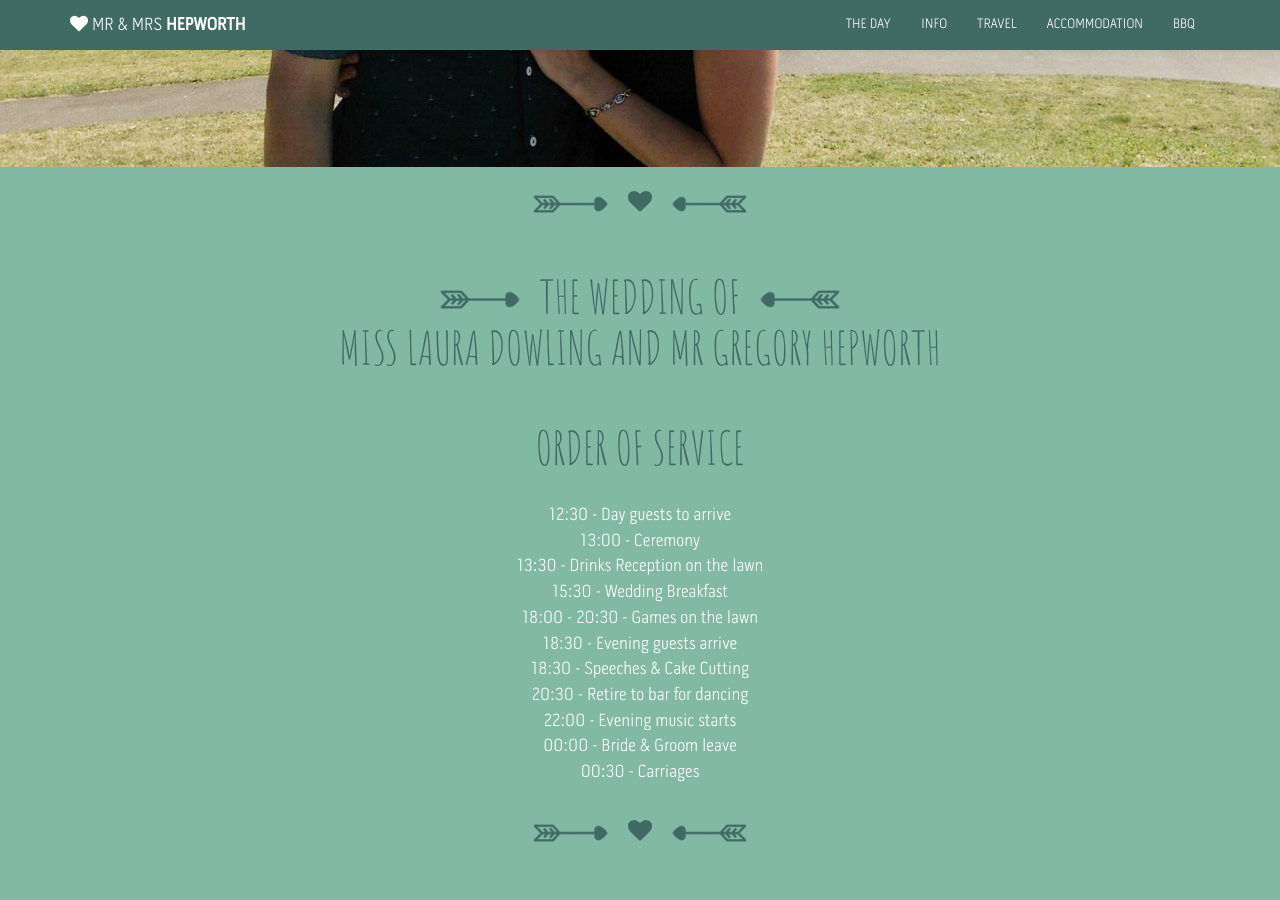
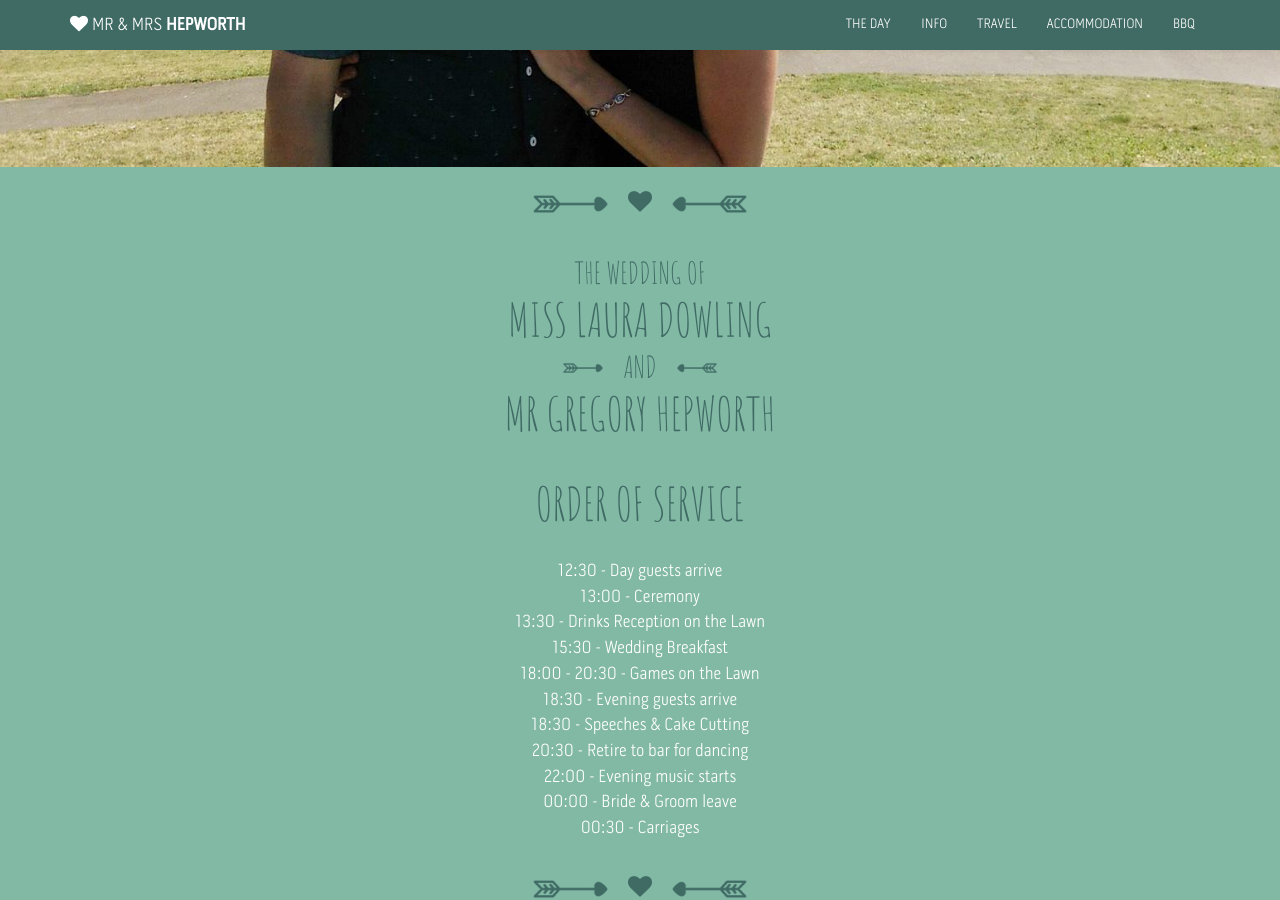
Before and after one commit to hepto/mrandmrshepworth.com, a Jekyll site: the page built from index.html, in a window 1280 px wide and 900 px high, scrolled down 733 px. Built offline with Jekyll 4.4.1, drawn with Linux system fonts in a browser that asks for light colours; nearby versions of some CDN libraries; some of the changed text lies outside the part shown.

Commit message:
Updates for smaller screens.

```diff
--- a/css/styles.scss
+++ b/css/styles.scss
@@ -173,10 +173,22 @@
   }
 }
 
-#theday {
+#announcement {
+  margin-bottom: 20px;
+  h2 {
+    margin-top: 0;
+    margin-bottom: 0;
+  }
+  h4 {
+    margin-top: 5px;
+    margin-bottom: 5px;
+    font-family: "Amatic SC", serif;
+    font-size: 30px;
+    text-transform: uppercase;
+  }
   img {
     padding: 0 20px;
-    width: 120px;
+    width: 80px;
   }
 }
 
--- a/index.html
+++ b/index.html
@@ -40,7 +40,7 @@
       <div class="col-sm-8 col-sm-offset-2">
         <h1>We're Getting Married!</h1>
         <p>28th May 2016 <i class="fa fa-heart"></i> Larmer Tree Gardens</p>
-        <a href="#wedding">
+        <a href="#theday" class="scroll">
           <i class="fa fa-angle-double-down"></i>
         </a>
       </div>
@@ -61,20 +61,22 @@
 <div id="theday" class="section">
   <div class="container">
     <div class="row">
-      <div class="col-lg-8 col-lg-offset-2">
-        <h2><img src="{{ "/images/arrowlr.png" | prepend: site.baseurl }}">The Wedding of<img src="{{ "/images/arrowrl.png" | prepend: site.baseurl }}"><br>
-        Miss Laura Dowling and Mr Gregory Hepworth</h2>
+      <div id="announcement" class="col-lg-8 col-lg-offset-2">
+        <h4>The Wedding of</h4>
+        <h2>Miss Laura Dowling</h2>
+        <h4><img src="{{ "/images/arrowlr.png" | prepend: site.baseurl }}">and<img src="{{ "/images/arrowrl.png" | prepend: site.baseurl }}"></h4>
+        <h2>Mr Gregory Hepworth</h2>
       </div>
     </div>
     <div class="row">
       <div class="col-lg-8 col-lg-offset-2">
         <h2>Order of Service</h2>
         <ul class="list-unstyled">
-          <li>12:30 - Day guests to arrive</li>
+          <li>12:30 - Day guests arrive</li>
           <li>13:00 - Ceremony</li>
-          <li>13:30 - Drinks Reception on the lawn</li>
+          <li>13:30 - Drinks Reception on the Lawn</li>
           <li>15:30 - Wedding Breakfast</li>
-          <li>18:00 - 20:30 - Games on the lawn</li>
+          <li>18:00 - 20:30 - Games on the Lawn</li>
           <li>18:30 - Evening guests arrive</li>
           <li>18:30 - Speeches &amp; Cake Cutting</li>
           <li>20:30 - Retire to bar for dancing</li>
@@ -178,10 +180,10 @@
     <div class="row">
       <div class="col-lg-8 col-lg-offset-2">
         <h2>Where To Stay</h2>
-        <p>The Larmer Tree is really in the middle of nowhere, though there are a couple of hotels nearby, and also some towns not too far away - Shaftesbury, Blandford and Wimborne are all close and have a selection of places to stay - but dont forget to book a cab!</p>
-        <p>However, don't forget that it is a Bank Holiday weekend, and so if you want to make a weekend of it, and join us for the wind down BBQ on the Sunday, then you might consider staying in Bournemouth so you will be centrally located.  Again, plenty of choice there, but book up quick and don't forget the cab!  (Please let us know your arrangements and we can try to help you with everything.)</p>
-        <p>You can also camp at the Larmer Tree, and stay in your campervan if you have one, but please tell us in advance if you want to do this.</p>
-        <p>Google, AirBNB, Expedia, Booking.com, etc will all do a far better job than we can of recommending hotels, but please if you feel a bit lost of want a bit of advice on what to do - just get in touch!</p>
+        <p>We can't hide it, The Larmer Tree is in the middle of nowhere, though there are a couple of B&amp;B's nearby if you're lucky.  Otherwise, the closest towns are not too far away - Wimborne, Shaftesbury and Blandford are all close and have a selection of places to stay - but dont forget to book a cab!</p>
+        <p>However, don't forget that it is a Bank Holiday weekend, and so if you want to make a weekend of it by the Sea, and join us for the <a href="#bbq" class="scroll">wind down BBQ</a> on the Sunday, then you might consider staying in Bournemouth so you will be centrally located.  Again, plenty of choice there, but book up quick and don't forget the cab!  (Please let us know your arrangements and we can try to help you with everything.)</p>
+        <p>You can also camp at the Larmer Tree, or stay there in your campervan if you have one, but please tell us in advance if you want to do this.</p>
+        <p>Google, AirBNB, OwnersDirect, Expedia, Booking.com, etc will all do a far better job than we can of recommending places, but if you feel a bit lost and want a bit of advice on what to do - please <a href="mailto:{{ site.email }}">get in touch</a>!</p>
       </div>
     </div>
   </div>
@@ -202,10 +204,10 @@
     <div class="row">
       <div class="col-sm-8 col-sm-offset-2">
         <h2>The BBQ</h2>
-        <h4>Sunday 29th May @ 14:00 <i class="fa fa-heart"></i> Branksome Dene</h4>
-        <p>It's a Bank Holiday, we've just got married and Summer has started so stay for the weekend and join us of the official wedding after party on Bournemouth Beach!</p>
-        <p>Yep, one day is just not enough so we'll be continuing on the Sunday with a relaxing afternoon on the Beach.  Just bring a burger, sausage, and a bun and join us.</p>
-        <p>We'll aim for the Brankome part of the Beach starting from about 14:00, so head that way and join us!</p>
+        <h4>Sunday 29th May @ 14:00<br>The Beach</h4>
+        <p>We've just got married, Summer has started and it's a Bank Holiday, so stay for the weekend and join us for the official wedding after party on Bournemouth Beach!</p>
+        <p>Yep, one day is just not enough so we'll be continuing on the Sunday with a relaxing afternoon on the Beach with beer and burgers.  Just bring drink and food and swimmers and join us.</p>
+        <p>We'll aim for the <a href="https://www.google.co.uk/maps/place/50°42'16.9%22N+1°54'45.5%22W/@50.7047114,-1.91484,17z/data=!3m1!4b1!4m2!3m1!1s0x0:0x0" target="_blank">Branksome Chine</a> part of the Beach starting from about 14:00, so dust yourself off and join us!</p>
       </div>
     </div>
   </div>
@@ -221,6 +223,16 @@
   </div>
 </div>
 
+<div class="section">
+  <div class="container">
+    <div class="row">
+      <div class="col-sm-8 col-sm-offset-2">
+        <h2>We can't wait to celebrate with you!</h2>
+      </div>
+    </div>
+  </div>
+</div>
+
 <div id="footer">
   <div class="container">
     <div class="row">
```
Also changed, not shown: other parts of index.html (+7 -7 lines).
